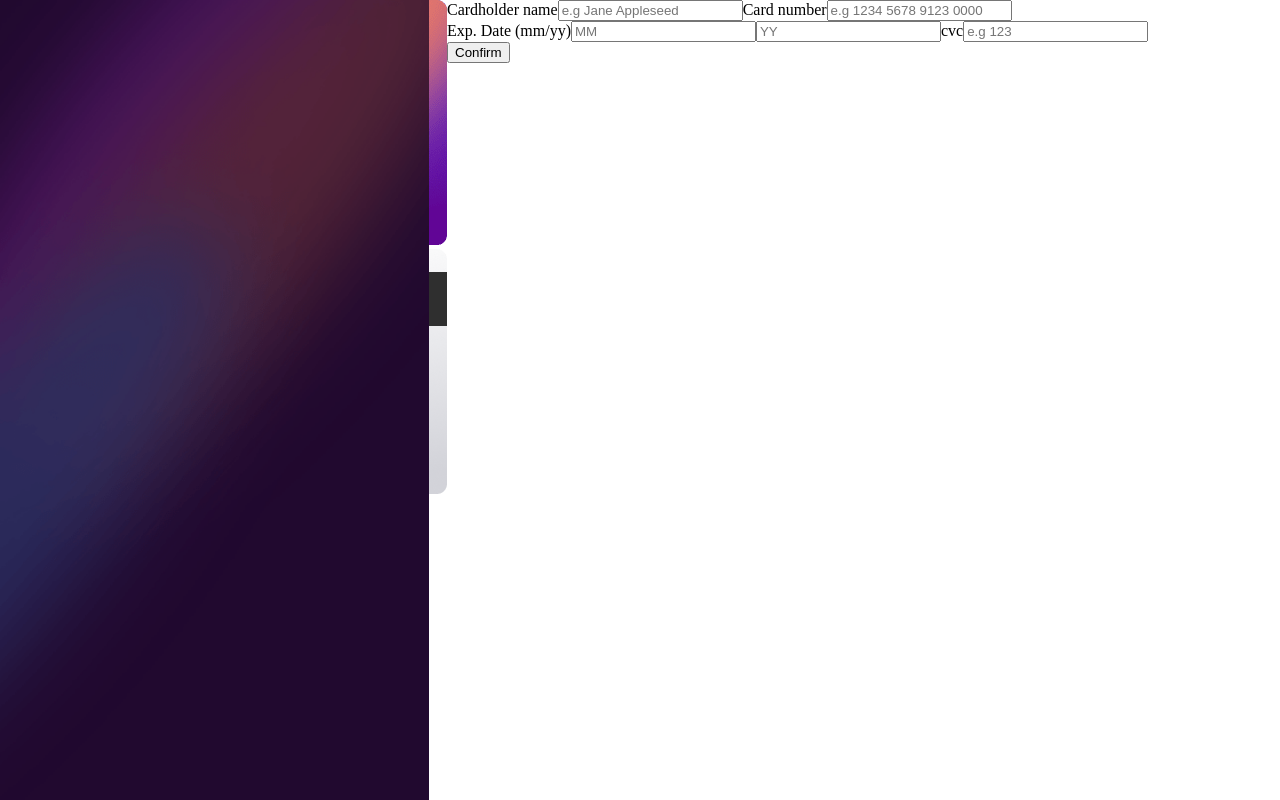
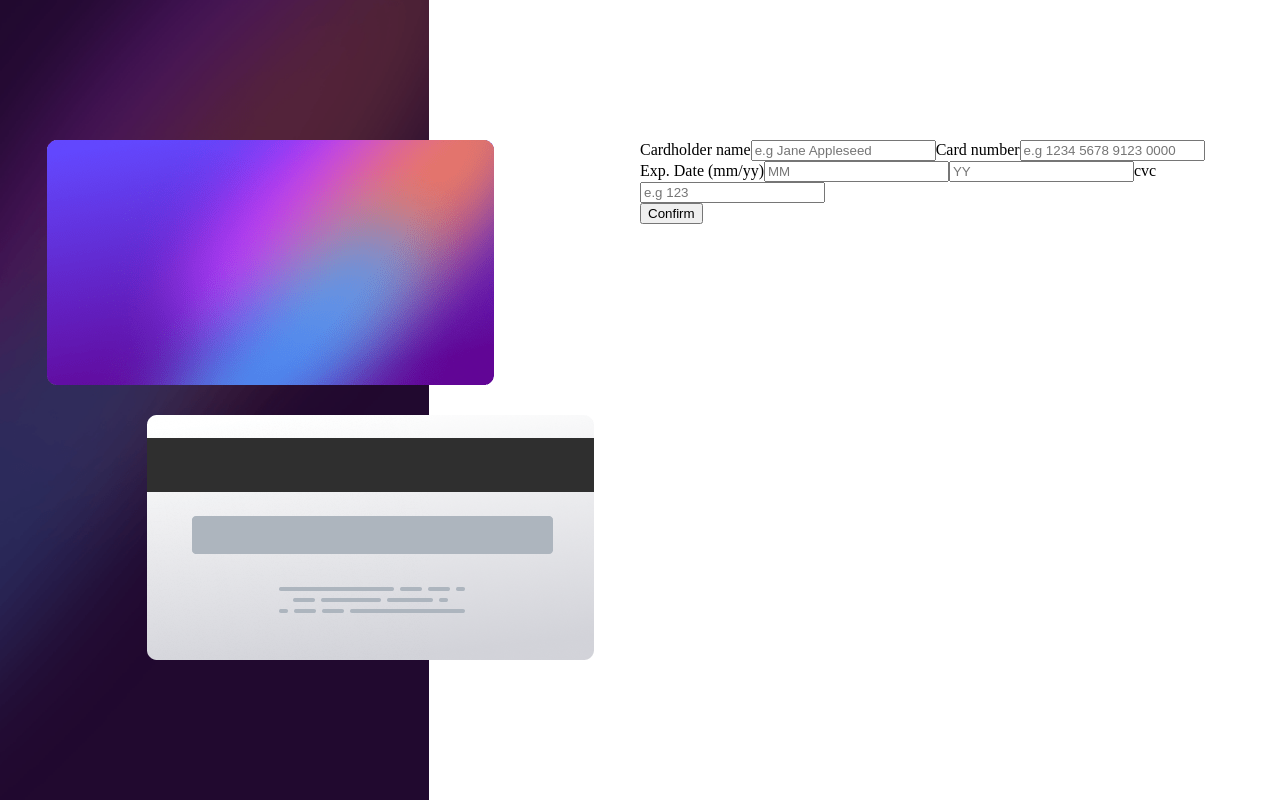
Before and after one commit to eivindsimonsen/interactive-card, a React (Vite) app: page / in a window 1280 px wide. Built offline with nearby package versions, Linux system fonts and the light colour scheme.

Commit message:
Card styles added, and grid layout changed to two columns

```diff
--- a/src/scss/partials/_main.scss
+++ b/src/scss/partials/_main.scss
@@ -5,10 +5,33 @@ body {
 main {
   height: 100vh;
   display: grid;
-  grid-template-columns: 1fr 2fr;
+  grid-template-columns: 1fr 1fr;
+  place-content: center;
 
   @media (max-width: 1117px) {
     grid-template-columns: 1fr;
     grid-template-rows: 1fr 2fr;
   }
 }
+
+.card-container,
+form {
+  z-index: 2;
+}
+
+// cards
+.card-container {
+  display: flex;
+  flex-direction: column;
+  align-items: center;
+  gap: 30px;
+
+  img:nth-child(1) {
+    transform: translateX(-50px);
+  }
+
+  img:nth-child(2) {
+    transform: translateX(50px);
+  }
+}
+// form
```
